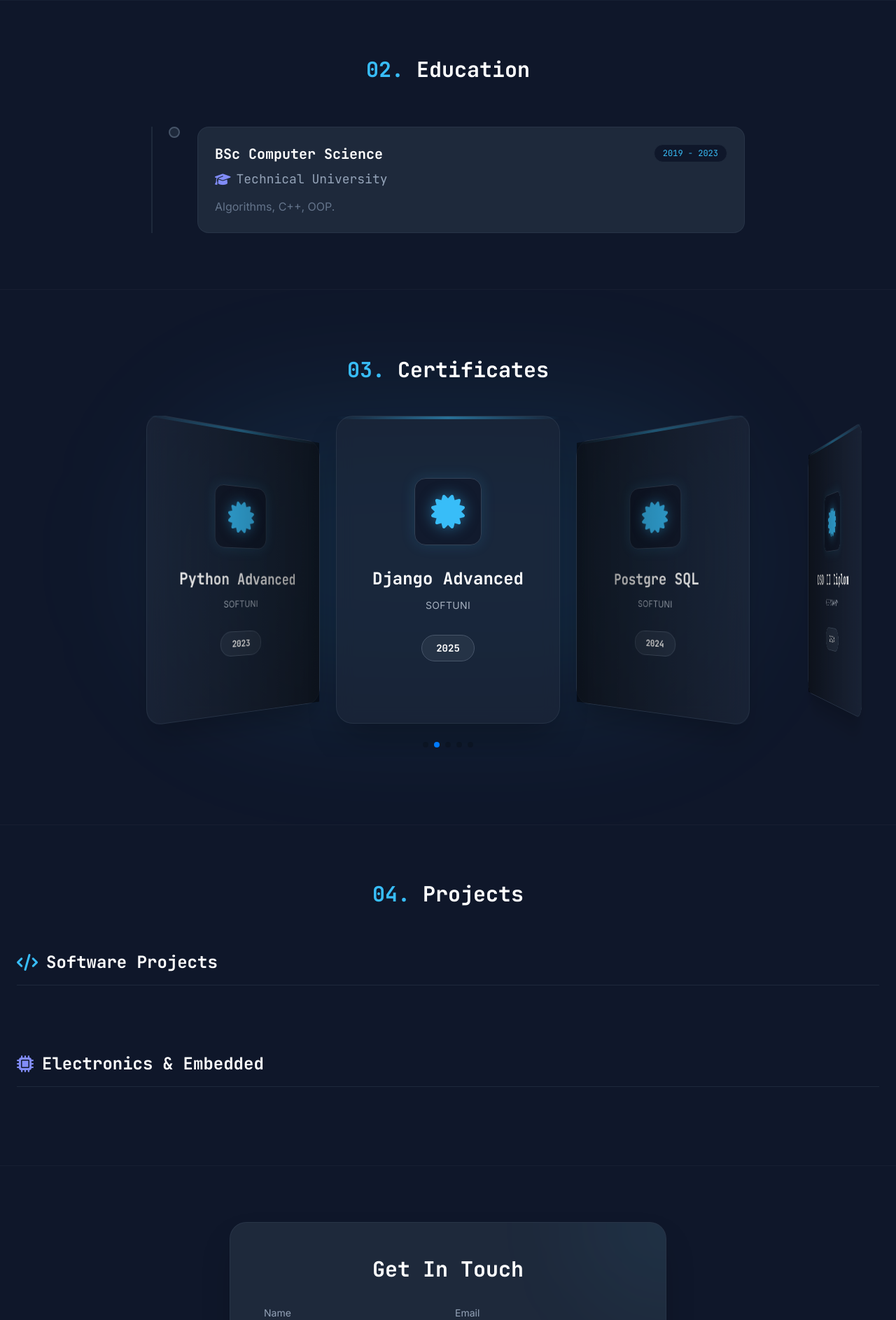
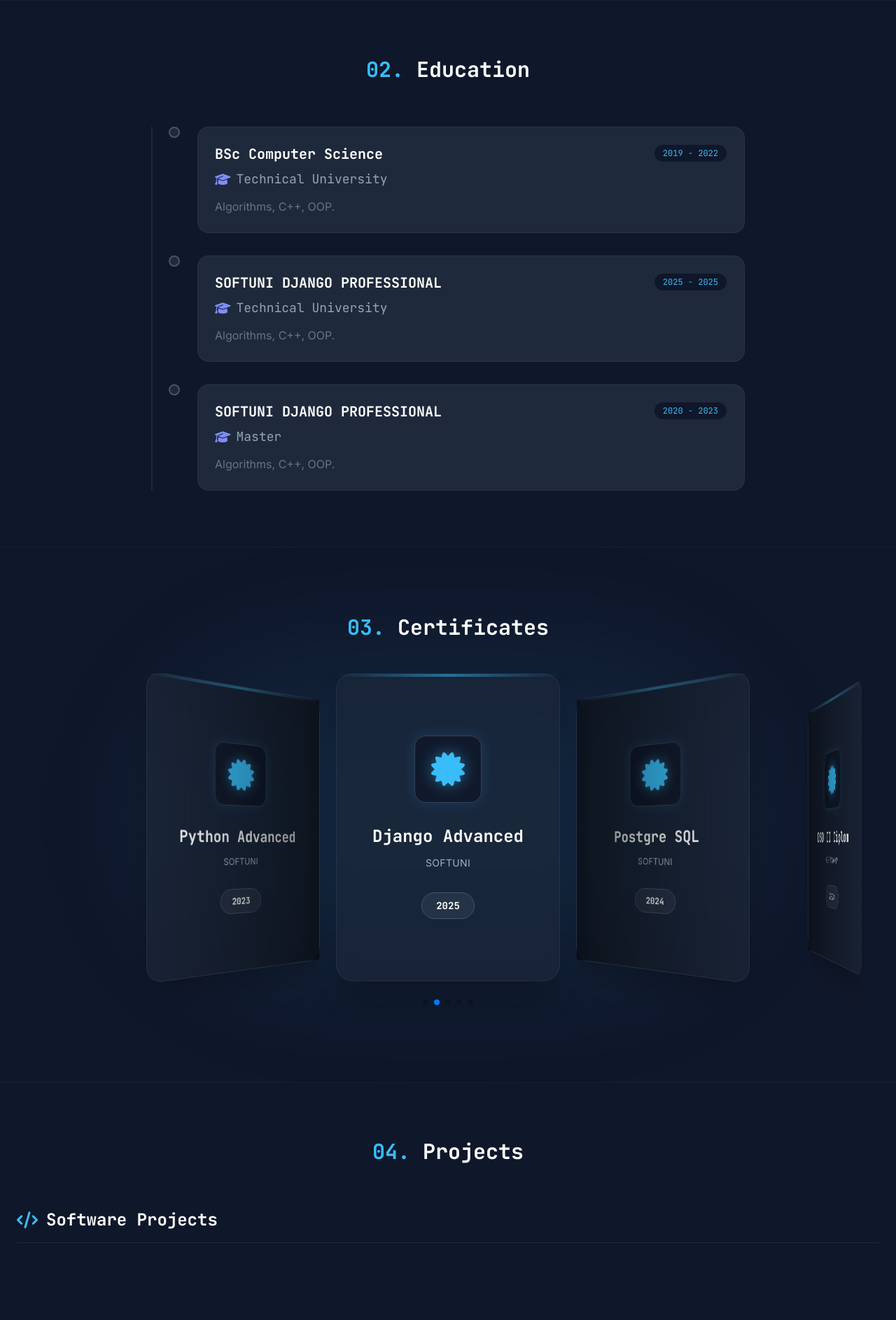
Before and after one commit to Veselin15/Web_Portfolio, a Django app: page / in a window 1280 px wide. Shown: the part 1410-3296 px from the top of the page at 70% size. Run offline with Django 5.2, Linux system fonts and the light colour scheme; data that the repository does not hold is empty; parts of the project's set-up code (start-up, migrations or seed data) failed here and were passed over; some libraries are stand-ins or nearby versions.

Commit message:
project swiping added

```diff
--- a/portfolio/views.py
+++ b/portfolio/views.py
@@ -46,11 +46,24 @@
         {
             'institution': 'Technical University',
             'degree': 'BSc Computer Science',
-            'year': '2019 - 2023',
+            'year': '2019 - 2022',
             'description': 'Algorithms, C++, OOP.',
             'icon': 'fas fa-graduation-cap'
         },
-        # ... other items ...
+        {
+            'institution': 'Technical University',
+            'degree': 'SOFTUNI DJANGO PROFESSIONAL',
+            'year': '2025 - 2025',
+            'description': 'Algorithms, C++, OOP.',
+            'icon': 'fas fa-graduation-cap'
+        },
+        {
+            'institution': 'Master',
+            'degree': 'SOFTUNI DJANGO PROFESSIONAL',
+            'year': '2020 - 2023',
+            'description': 'Algorithms, C++, OOP.',
+            'icon': 'fas fa-graduation-cap'
+        }
     ]
 
     certificates_data = [
--- a/static/portfolio/js/swiper_setup.js
+++ b/static/portfolio/js/swiper_setup.js
@@ -1,5 +1,7 @@
 document.addEventListener('DOMContentLoaded', function () {
-        var swiper = new Swiper(".certificate-swiper", {
+
+    // 1. Certificates Slider (Coverflow Effect)
+    var certSwiper = new Swiper(".certificate-swiper", {
         effect: "coverflow",
         grabCursor: true,
         centeredSlides: true,
@@ -16,10 +18,30 @@
             el: ".swiper-pagination",
             clickable: true,
         },
-
         autoplay: {
             delay: 2500,
             disableOnInteraction: false,
         },
     });
+
+    // 2. Projects Slider (Standard Grid Carousel)
+    var projectSwiper = new Swiper(".project-swiper", {
+        slidesPerView: 1,
+        spaceBetween: 30, // Разстояние между картите
+        grabCursor: true,
+        pagination: {
+            el: ".swiper-pagination",
+            clickable: true,
+        },
+        breakpoints: {
+            // На таблет (>= 768px) -> 2 карти
+            768: {
+                slidesPerView: 2,
+            },
+            // На десктоп (>= 1024px) -> 3 карти
+            1024: {
+                slidesPerView: 3,
+            },
+        },
     });
+});
--- a/templates/portfolio/projects.html
+++ b/templates/portfolio/projects.html
@@ -3,8 +3,10 @@
         <i class="fas fa-code text-primary"></i> Software Projects
     </h3>
 
-    <div class="grid grid-cols-1 md:grid-cols-2 lg:grid-cols-3 gap-8">
+    <div class="swiper project-swiper pb-12">
+        <div class="swiper-wrapper">
             {% for project in software_projects %}
+            <div class="swiper-slide h-auto">
                 <div class="group bg-card rounded-xl border border-slate-700 hover:border-primary/50 transition-all duration-300 hover:shadow-2xl hover:shadow-primary/10 flex flex-col h-full overflow-hidden">
                     <div class="h-48 bg-slate-900 relative overflow-hidden">
                         {% if project.image %}
@@ -45,7 +47,10 @@
                         </div>
                     </div>
                 </div>
+            </div>
             {% endfor %}
+        </div>
+        <div class="swiper-pagination"></div>
     </div>
 </div>
 
@@ -54,8 +59,10 @@
         <i class="fas fa-microchip text-accent"></i> Electronics & Embedded
     </h3>
 
-    <div class="grid grid-cols-1 md:grid-cols-2 lg:grid-cols-3 gap-8">
+    <div class="swiper project-swiper pb-12">
+        <div class="swiper-wrapper">
             {% for project in electronics_projects %}
+            <div class="swiper-slide h-auto">
                 <div class="group bg-card rounded-xl border border-slate-700 hover:border-accent/50 transition-all duration-300 hover:shadow-2xl hover:shadow-accent/10 flex flex-col h-full overflow-hidden">
                     <div class="h-48 bg-slate-900 relative overflow-hidden">
                         {% if project.image %}
@@ -86,6 +93,9 @@
                         </div>
                     </div>
                 </div>
+            </div>
             {% endfor %}
         </div>
+        <div class="swiper-pagination"></div>
     </div>
+</div>
```
Also changed, not shown: static/portfolio/css/swiper.css (+19 -11 lines). Lines whose indentation alone changed are shown as unchanged.
